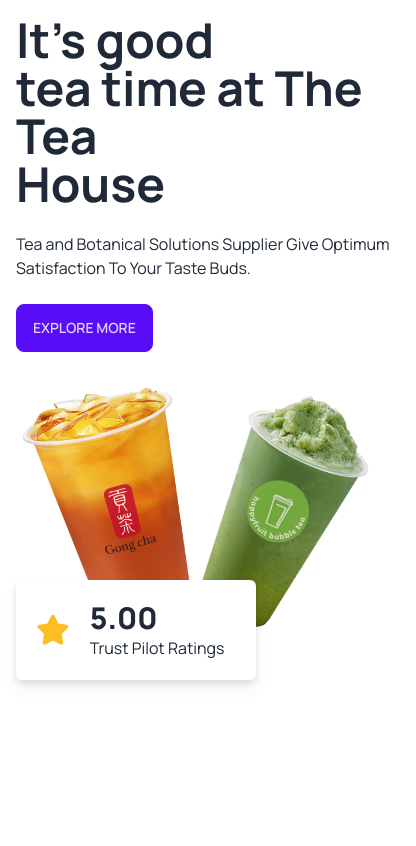
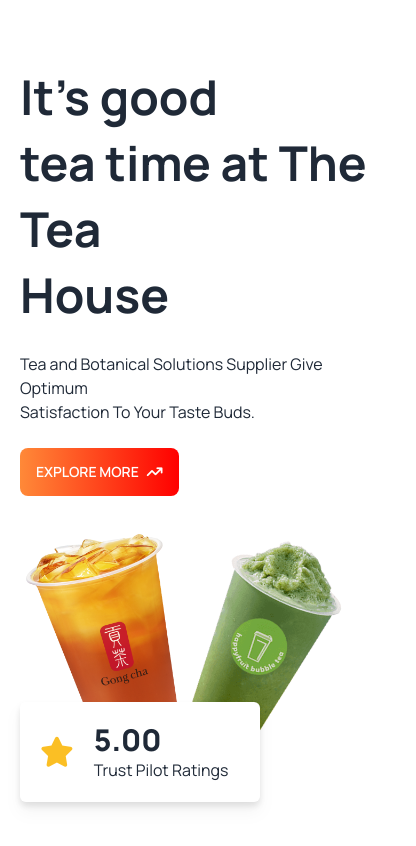
Before and after one commit to farukcse17/tea-house-website, a plain HTML site: page index.html in a window 390 px wide. Shown: the whole page, 416 px wide, since content can reach past the window. Drawn offline with nearby package versions, Linux system fonts and the light colour scheme.

Commit message:
header section desktop and responsive done

```diff
--- a/index.html
+++ b/index.html
@@ -19,6 +19,10 @@
         .font-manrope{
             font-family: 'Manrope', sans-serif;
         }
+        .tea-container{
+            max-width: 1120px;
+            margin: 0 auto;
+        }
     </style>
     <!-- Customization tailwind css -->
     <script>
@@ -26,7 +30,8 @@
             theme: {
                 extend: {
                 colors: {
-                    clifford: '#da373d',
+                    'gradient-p-1': '#FF8938',
+                    'gradient-p-2': '##F00',
                 }
                 }
             }
@@ -35,22 +40,25 @@
 </head>
 <body class="font-manrope">
     <!-- Header section -->
-    <header class="container mx-auto">
-        <div class="hero">
-            <div class="hero-content flex-col lg:flex-row">
-              <div>
-                <h1 class="text-5xl font-bold">
+    <header class="tea-container">
+
+            <div class="flex flex-col lg:flex-row justify-between gap-5 lg:px-0 px-5 py-16">
+              <di class="flex-1">
+                <h1 class="text-5xl font-bold leading-snug">
                     It's good<br>
-                    tea time at The Tea <br>
+                    tea time at The Tea<br>
                     House
                 </h1>
-                <p class="py-6">Tea and Botanical Solutions Supplier Give Optimum Satisfaction To Your Taste Buds.</p>
-                <button class="btn btn-primary">Explore More</button>
-              </div>
-              <div>
-                    <img src="./images/banner.png" class="max-w-sm" />
+                <p class="py-6">Tea and Botanical Solutions Supplier Give Optimum <br> Satisfaction To Your Taste Buds.</p>
+                <button class="btn btn-primary bg-gradient-to-r border-none text-white from-[#FF8938] to-[#F00]">
+                    Explore More
+                    <i class="fa-solid fa-arrow-trend-up"></i>
+                </button>
+              </di>
+              <div class="flex-1">
+                    <img src="./images/banner.png" class="" />
 
-                <div class="-mt-20 flex items-center gap-5 drop-shadow-lg p-5 w-60 bg-white rounded-md">
+                <div class="-mt-20 lg:-mt-20 lg:ml-20 flex items-center gap-5 drop-shadow-lg p-5 w-60 bg-white rounded-md">
                     <i class="fa-solid fa-star text-amber-400 text-3xl"></i>
                     <div>
                         <h3 class="text-3xl font-extrabold">5.00</h3>
@@ -59,7 +67,6 @@
                 </div>
               </div>
             </div>
-        </div>
     </header>
     <!-- Main section -->
     <main>
```
